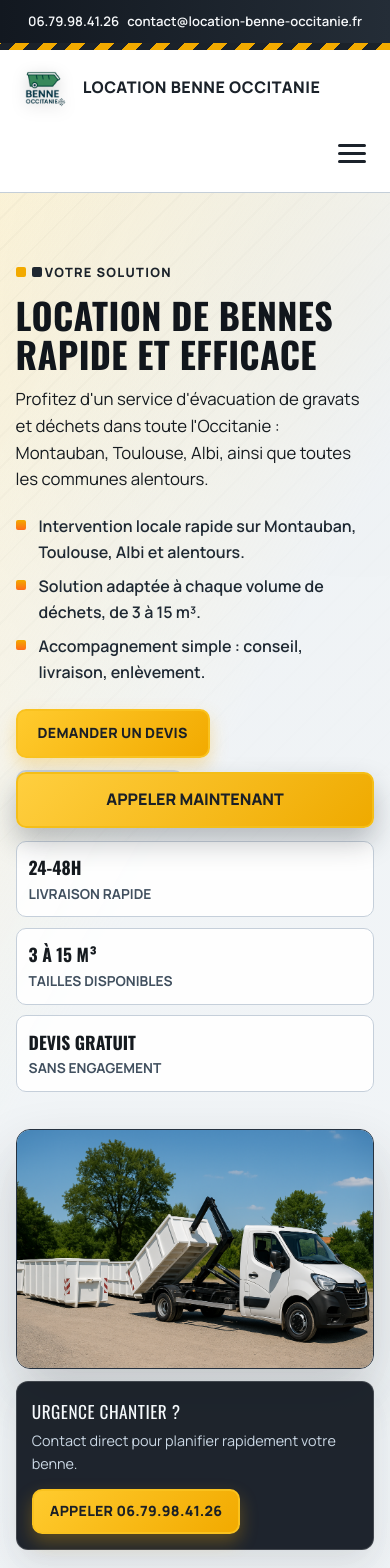
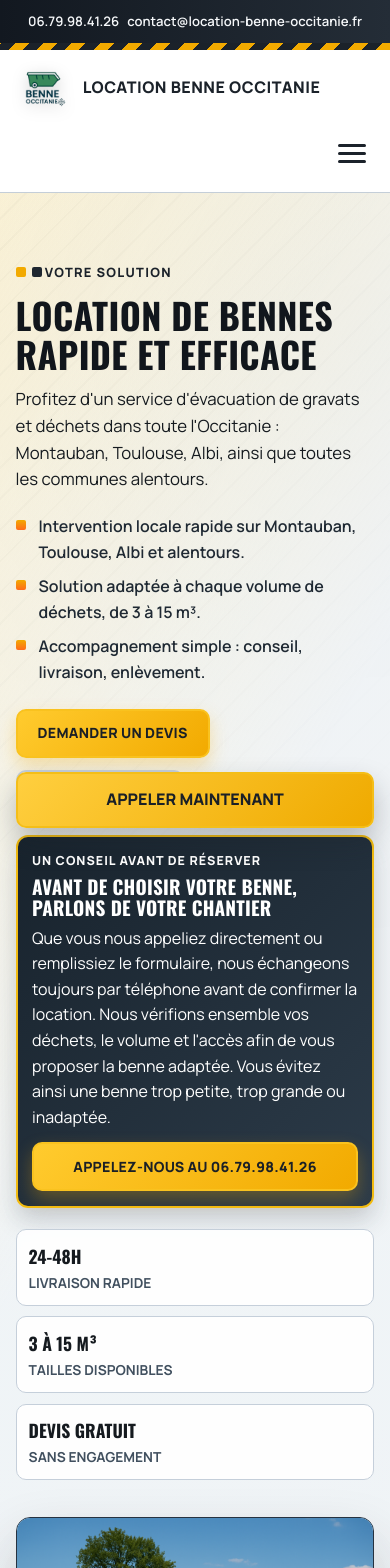
Before and after one commit to mickael31/locationbenne, a React (Vite) app: page / in a window 390 px wide. Shown: the top 1568 px of the page. Built offline with nearby package versions, Linux system fonts and the light colour scheme.

Commit message:
🎨 feat: feature phone guidance above the fold

```diff
--- a/src/pages/HomePage.jsx
+++ b/src/pages/HomePage.jsx
@@ -31,6 +31,8 @@ export default function HomePage() {
                 Voir les bennes
               </NavLink>
             </div>
+
+            <PhoneFirstNotice compact />
 
             <div className="hero-kpis">
               <article className="hero-kpi">
@@ -113,12 +115,6 @@ export default function HomePage() {
               </article>
             ))}
           </div>
-        </div>
-      </section>
-
-      <section className="section phone-first-section">
-        <div className="container fade-in">
-          <PhoneFirstNotice />
         </div>
       </section>
 
--- a/src/styles.css
+++ b/src/styles.css
@@ -577,6 +577,24 @@ nav a:hover {
   color: #fff !important;
 }
 
+.hero-copy .phone-first-notice {
+  margin: 1rem 0 0;
+  display: block;
+  border-color: #f2bc12;
+  border-radius: 12px;
+  padding: 0.9rem;
+  background: linear-gradient(135deg, #18232d, #2c3b49);
+  box-shadow: 0 12px 24px rgba(26, 35, 45, 0.2);
+}
+
+.hero-copy .phone-first-notice h2 {
+  font-size: 1.2rem;
+}
+
+.hero-copy .phone-first-notice .btn {
+  margin-top: 0.75rem;
+}
+
 .process-grid {
   margin-top: 1.45rem;
   display: grid;
```
Also changed, not shown: 1 other file (tests, documents, lock files or other folders).
